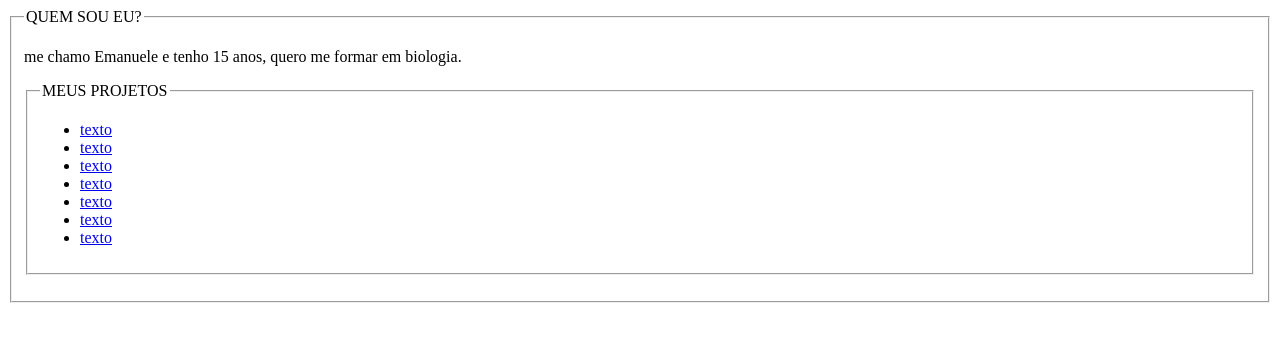
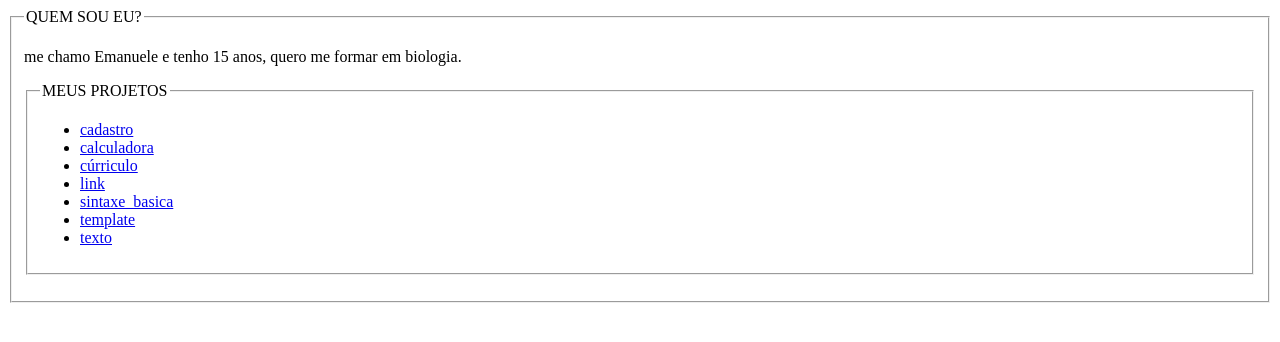
Before and after one commit to nunuzb/matematica2_2b_2025, a plain HTML site: page index.html in a window 1280 px wide. Drawn offline with Linux system fonts and the light colour scheme.

Commit message:
Update index.html

```diff
--- a/index.html
+++ b/index.html
@@ -17,12 +17,12 @@
                 <fieldset>
                     <legend>MEUS PROJETOS</legend>
                 <ul>
-                     <li><a href="texto.html">texto</a></li>
-                     <li><a href="texto.html">texto</a></li>
-                     <li><a href="texto.html">texto</a></li>
-                     <li><a href="texto.html">texto</a></li>
-                     <li><a href="texto.html">texto</a></li>
-                     <li><a href="texto.html">texto</a></li>
+                     <li><a href="cadastro.html">cadastro</a></li>
+                     <li><a href="calculadora.html">calculadora</a></li>
+                     <li><a href="currículo.html">cúrriculo</a></li>
+                     <li><a href="link.html">link</a></li>
+                     <li><a href="sintaxe_basica.html">sintaxe_basica</a></li>
+                     <li><a href="template.html">template</a></li>
                      <li><a href="texto.html">texto</a></li>
                 </ul>
                 </fieldset>
```
